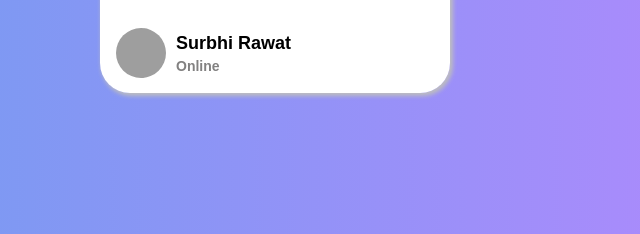
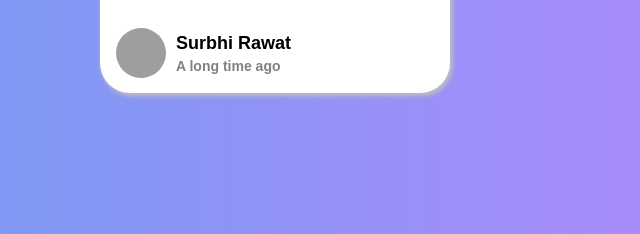
Before and after one commit to Surbhirawat5/ResponsiveCard, a plain HTML site: page index.html in a window 1280 px wide. Shown: the part 523-757 px from the top of the page, 365-1005 px from the left. Drawn offline with Linux system fonts and the light colour scheme; grey boxes are pictures that could not be loaded; a web font is replaced by a local one.

Commit message:
changed online status

```diff
--- a/index.html
+++ b/index.html
@@ -26,7 +26,7 @@
                 </div>
                 <div class="userDatails">
                     <p>Surbhi Rawat</p>
-                    <p>Online</p>
+                    <p>A long time ago</p>
                  </div>
             </div>
 
```
